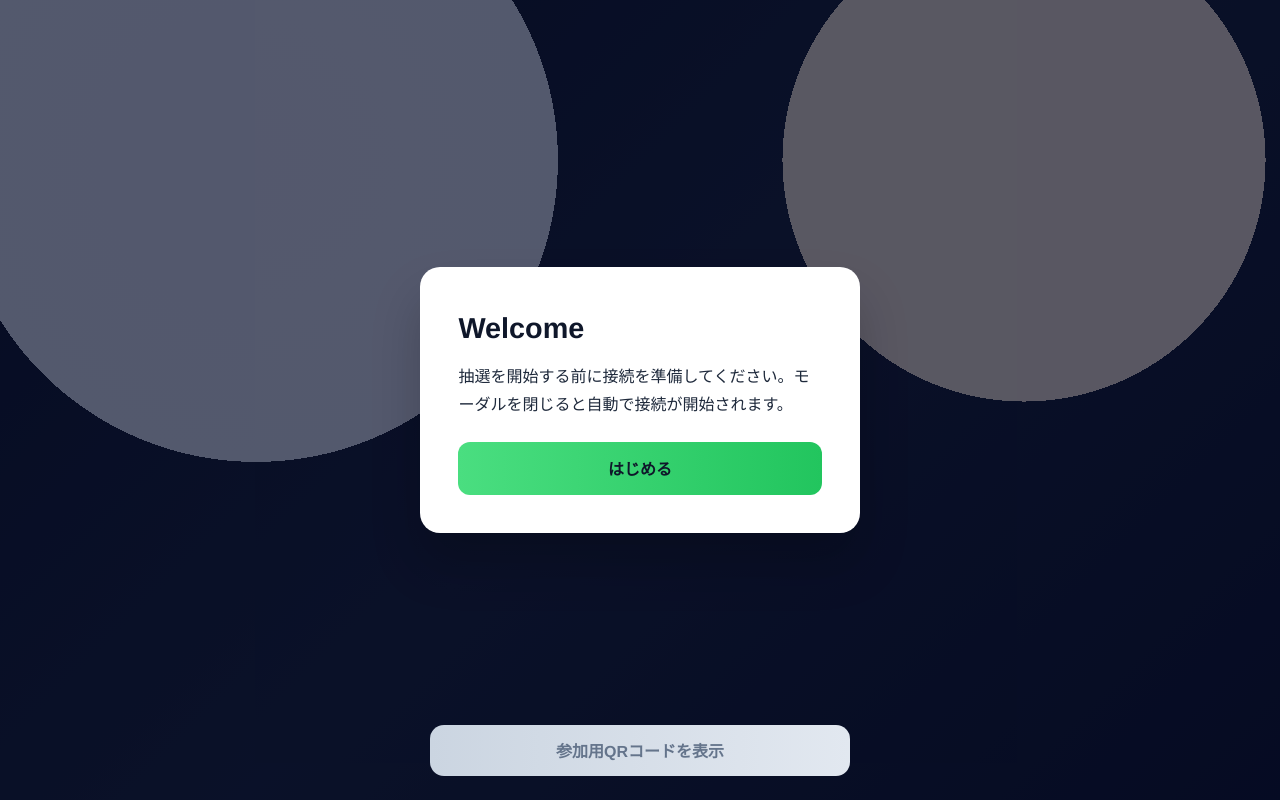
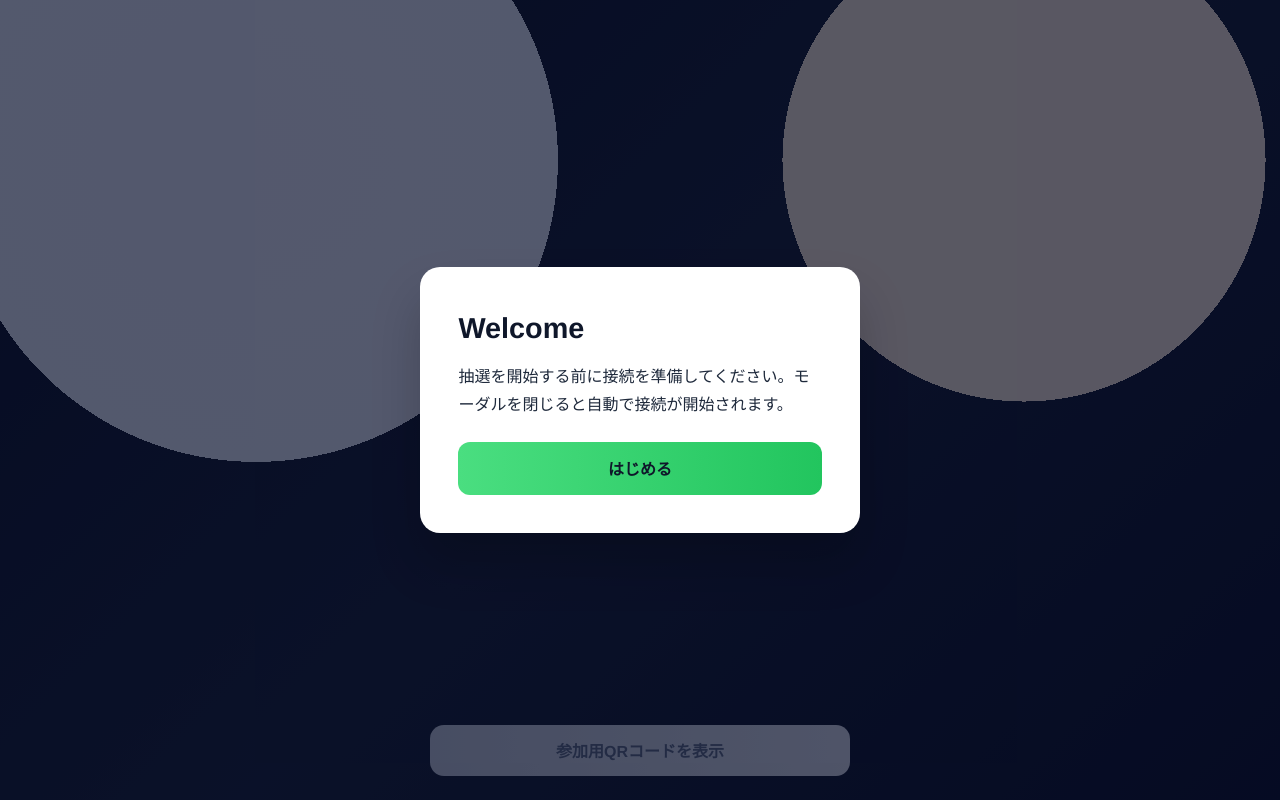
Before and after one commit to akiohiratani/bingo-admin-base, a React (Vite) app in the folder bingo-admin/: page / in a window 1280 px wide. Built offline with nearby package versions, Linux system fonts and the light colour scheme.

Commit message:
Ensure QR modal overlays participant button

```diff
--- a/bingo-admin/src/App.css
+++ b/bingo-admin/src/App.css
@@ -62,6 +62,7 @@
   display: grid;
   place-items: center;
   padding: 1.5rem;
+  z-index: 15;
 }
 
 .modal {
@@ -224,6 +225,7 @@
   left: 50%;
   transform: translateX(-50%);
   width: min(420px, 92vw);
+  z-index: 5;
 }
 
 .qr-open-button {
```
